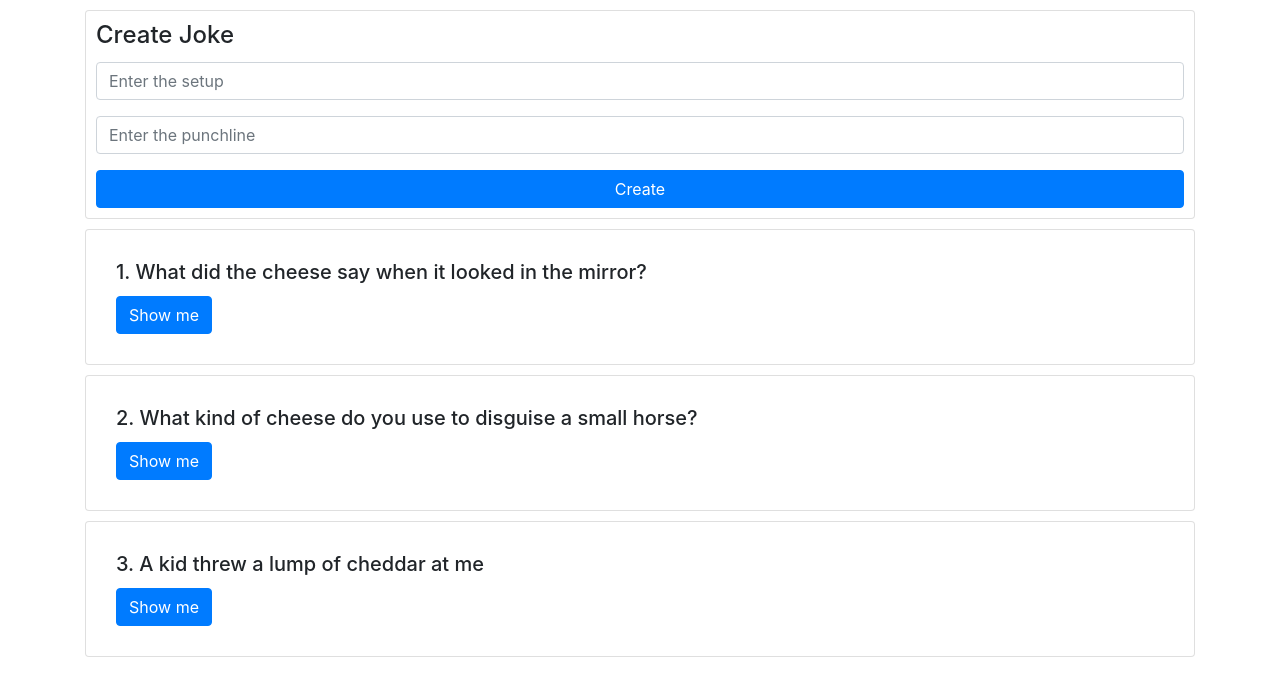
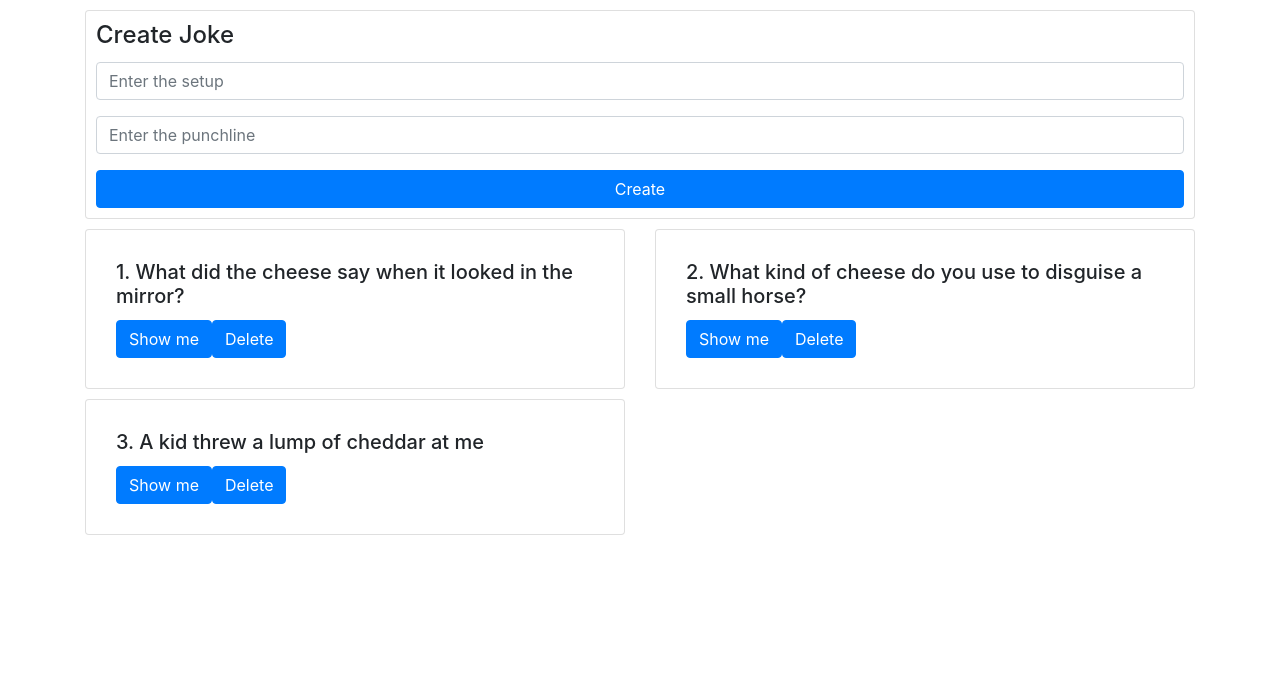
Before and after one commit to jimmyabelrojas/practice, an Angular app: page / in a window 1280 px wide. Shown: the top 696 px of the page. Built offline with nearby package versions, Linux system fonts and the light colour scheme.

Commit message:
Deleting Joke functionality

```diff
--- a/src/app/app.component.html
+++ b/src/app/app.component.html
@@ -1,7 +1,6 @@
 <!--The content below is only a placeholder and can be replaced.-->
 <div class="container">
   <div class="form-horizontal">
-  <div class="row">
 
       <!--<div style="text-align:center">
         <h1>
@@ -22,10 +21,10 @@
         </li>
       </ul>-->
 
-    <div class="col-sm-12">
+
       <!--<p>Here's your joke for today</p>-->
       <app-joke-list></app-joke-list>
-    </div>
-  </div>
+
+
   </div>
 </div>
--- a/src/app/joke-form/joke-form.component.html
+++ b/src/app/joke-form/joke-form.component.html
@@ -4,12 +4,14 @@
     <input type="text"
            class="form-control"
            placeholder="Enter the setup"
+           [value]="clearSetup"
            #setup>
   </div>
   <div class="form-group">
     <input type="text"
            class="form-control"
            placeholder="Enter the punchline"
+           [value]="clearPunchline"
            #punchline>
   </div>
   <button type="button"
--- a/src/app/joke-form/joke-form.component.ts
+++ b/src/app/joke-form/joke-form.component.ts
@@ -8,6 +8,9 @@ import { Joke } from '../joke';
 })
 export class JokeFormComponent implements OnInit {
   @Output() doJokeCreate = new EventEmitter<Joke>();
+
+  clearSetup: string = '';
+  clearPunchline: string = '';
   constructor() { }
 
   ngOnInit() {
@@ -16,5 +19,7 @@ export class JokeFormComponent implements OnInit {
   createJoke(setup: string, punchline: string) {
     console.log('createJoke', setup);
     this.doJokeCreate.emit(new Joke(setup, punchline));
+    this.clearSetup = null;
+    this.clearPunchline = null;
   }
 }
--- a/src/app/joke-list/joke-list.component.html
+++ b/src/app/joke-list/joke-list.component.html
@@ -12,8 +12,12 @@
 </div>-->
 
 <app-joke-form (doJokeCreate)="addJoke($event)"></app-joke-form>
+<div class="row">
 <app-joke
   *ngFor="let j of jokes"
   [joke]="j"
+  class="col-lg-4 col-xl-6"
+  (doDeleteJoke)="deleteJoke($event)"
 >
 </app-joke>
+</div>
--- a/src/app/joke-list/joke-list.component.ts
+++ b/src/app/joke-list/joke-list.component.ts
@@ -24,4 +24,10 @@ export class JokeListComponent implements OnInit {
     console.log('addJoke', Joke);
     this.jokes.unshift(joke);
   }
+  deleteJoke(joke: Joke) {
+    const indexToDelete = this.jokes.indexOf(joke);
+    if (indexToDelete !== -1) {
+      this.jokes.splice(indexToDelete, 1);
+    }
+  }
 }
--- a/src/app/joke/joke.component.html
+++ b/src/app/joke/joke.component.html
@@ -12,6 +12,19 @@
 
     <p class="card-text"
        [hidden]="joke.hide">{{joke.punchline}}</p>
-    <button class="btn btn-primary" (click)="joke.toggle()">{{joke.buttonText}}</button>
+
+    <!--<div class="btn-toolbar" role="toolbar" aria-label="Show/hide and delete buttons">-->
+    <div class="btn-group" role="group" aria-label="Show Answer">
+      <button class="btn btn-primary" (click)="joke.toggle()">{{joke.buttonText}}</button>
+    </div>
+
+    <div class="btn-group" role="group" aria-label="Delete joke">
+      <button
+        class="btn btn-primary"
+        (click) = "deleteJoke()"
+      >Delete
+      </button>
+    </div>
+    <!--</div>-->
   </div>
 </div>
--- a/src/app/joke/joke.component.ts
+++ b/src/app/joke/joke.component.ts
@@ -1,4 +1,4 @@
-import { Component, OnInit, Input } from '@angular/core';
+import { Component, OnInit, Input, Output, EventEmitter } from '@angular/core';
 import { Joke } from '../joke';
 
 @Component({
@@ -14,6 +14,7 @@ import { Joke } from '../joke';
 export class JokeComponent implements OnInit {
 
   @Input() joke: Joke;
+  @Output() doDeleteJoke = new EventEmitter<Joke>();
   // joke: Joke;
 
   constructor() {
@@ -32,4 +33,8 @@ export class JokeComponent implements OnInit {
   ngOnInit() {
   }
 
+  deleteJoke() {
+    console.log('emitting doDeleteJoke for', this.joke.setup);
+    this.doDeleteJoke.emit(this.joke);
+  }
 }
```
